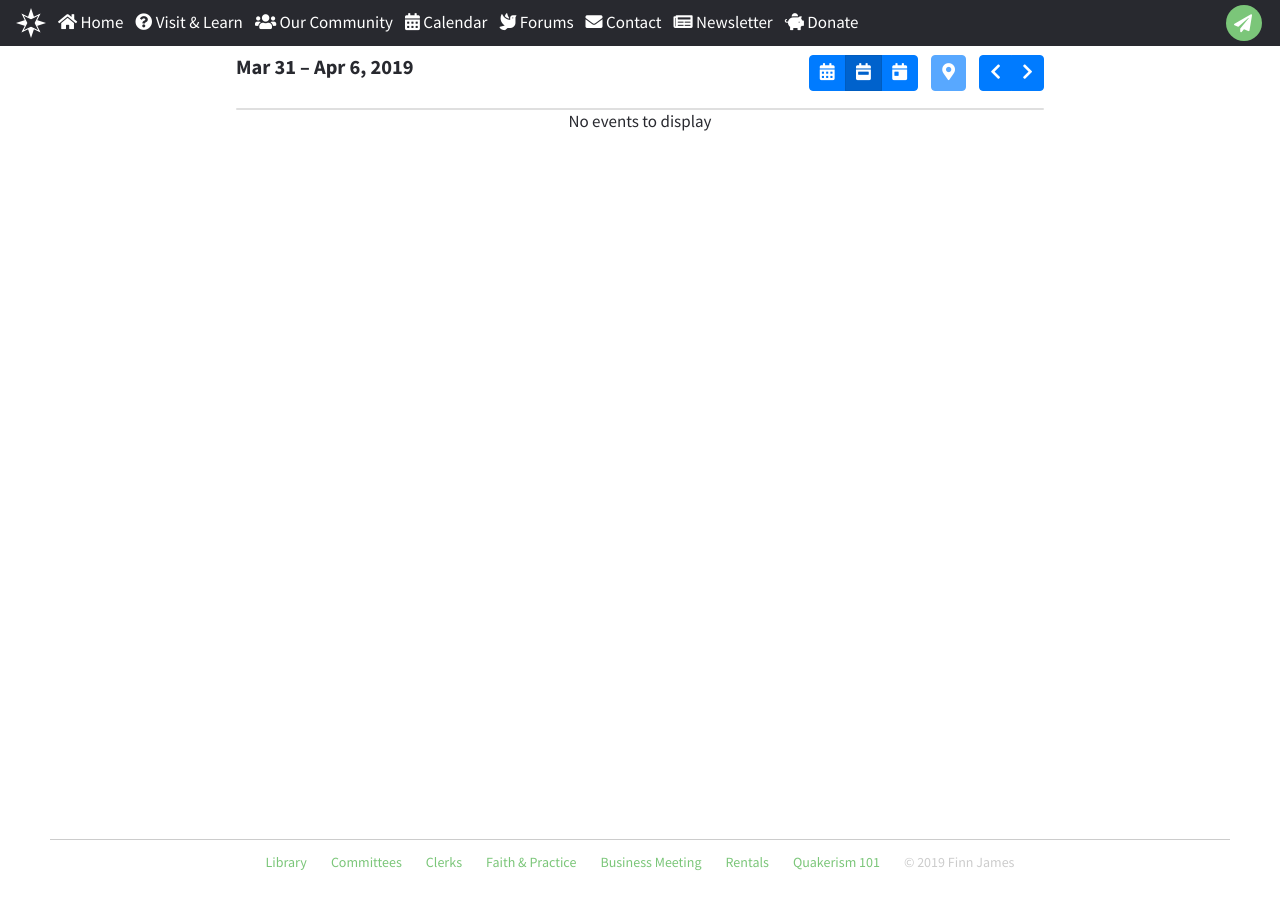
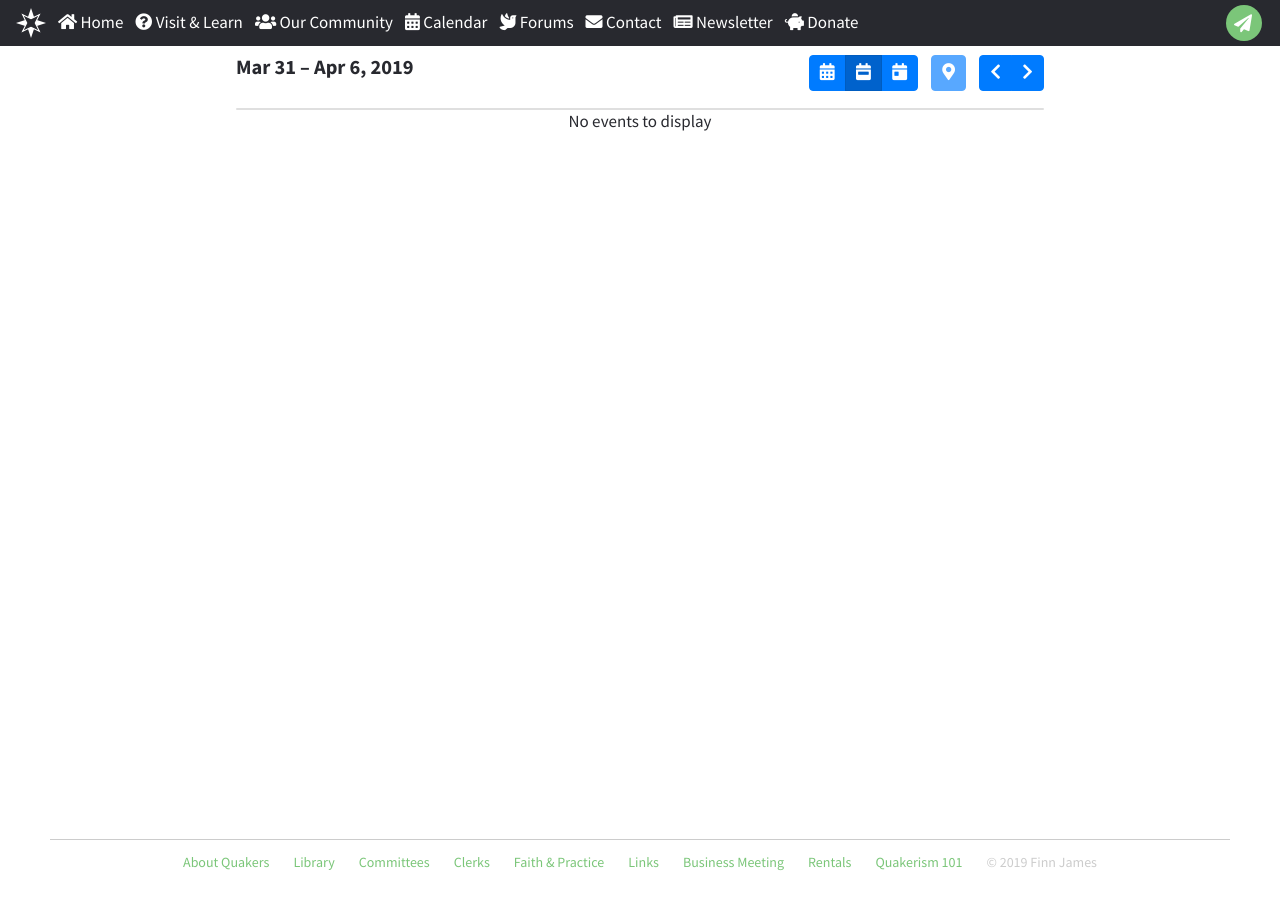
Before and after one commit to chfm/chfm.github.io, a Jekyll site: the page built from content/bucalendar.md, in a window 1280 px wide. Built offline with Jekyll 4.4.1, drawn with Linux system fonts in a browser that asks for light colours; nearby versions of some CDN libraries.

Commit message:
more footer links

```diff
--- a/_data/footer-links.yml
+++ b/_data/footer-links.yml
@@ -1,3 +1,5 @@
+- title: About Quakers
+  link: /aboutQuakers.html
 - title: Library
   link: /library.html
 - title: Committees
@@ -6,6 +8,8 @@
   link: /clerks.html
 - title: Faith & Practice
   link: /faith+practice.html
+- title: Links
+  link: /links.html
 - title: Business Meeting
   link: /mwab.html
 - title: Rentals
```
